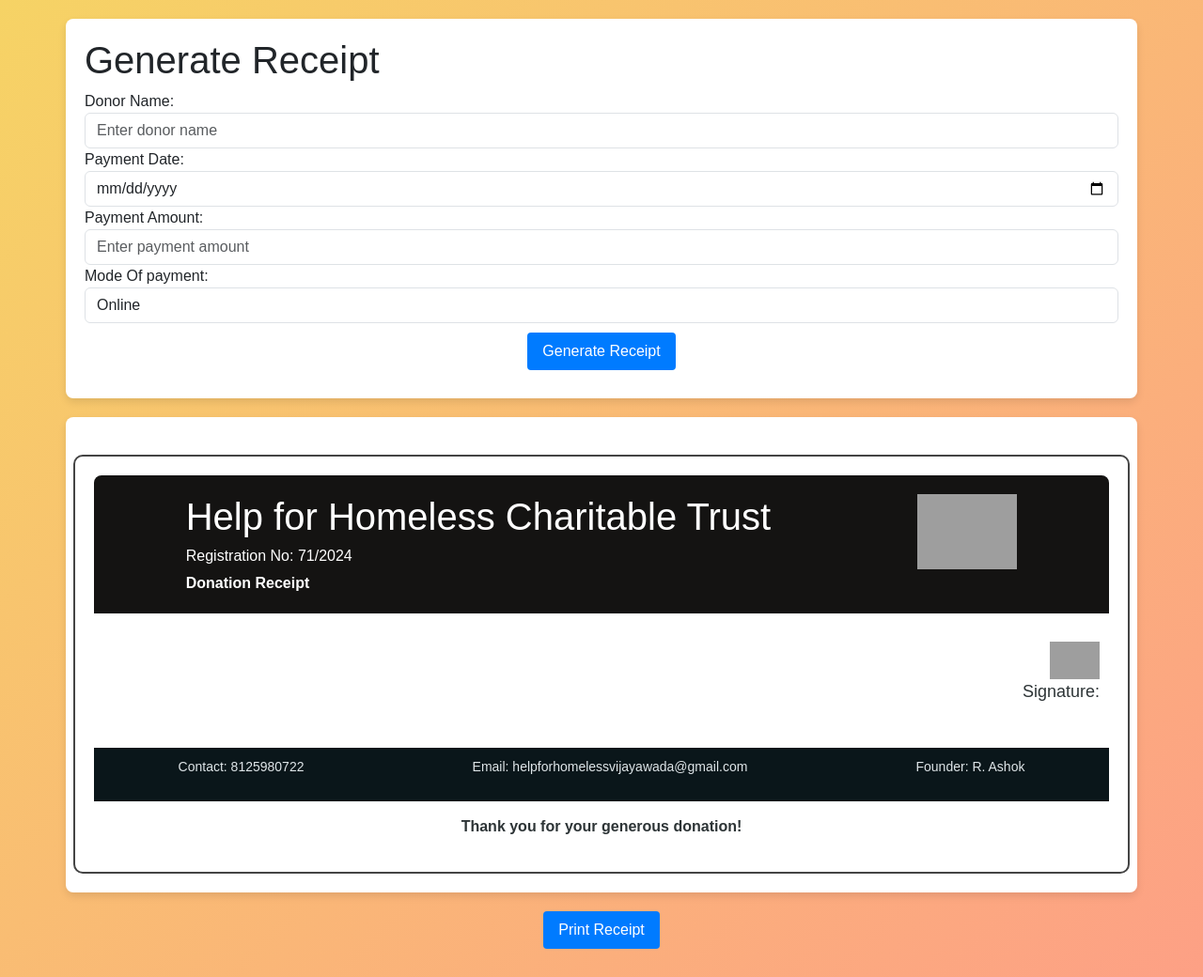
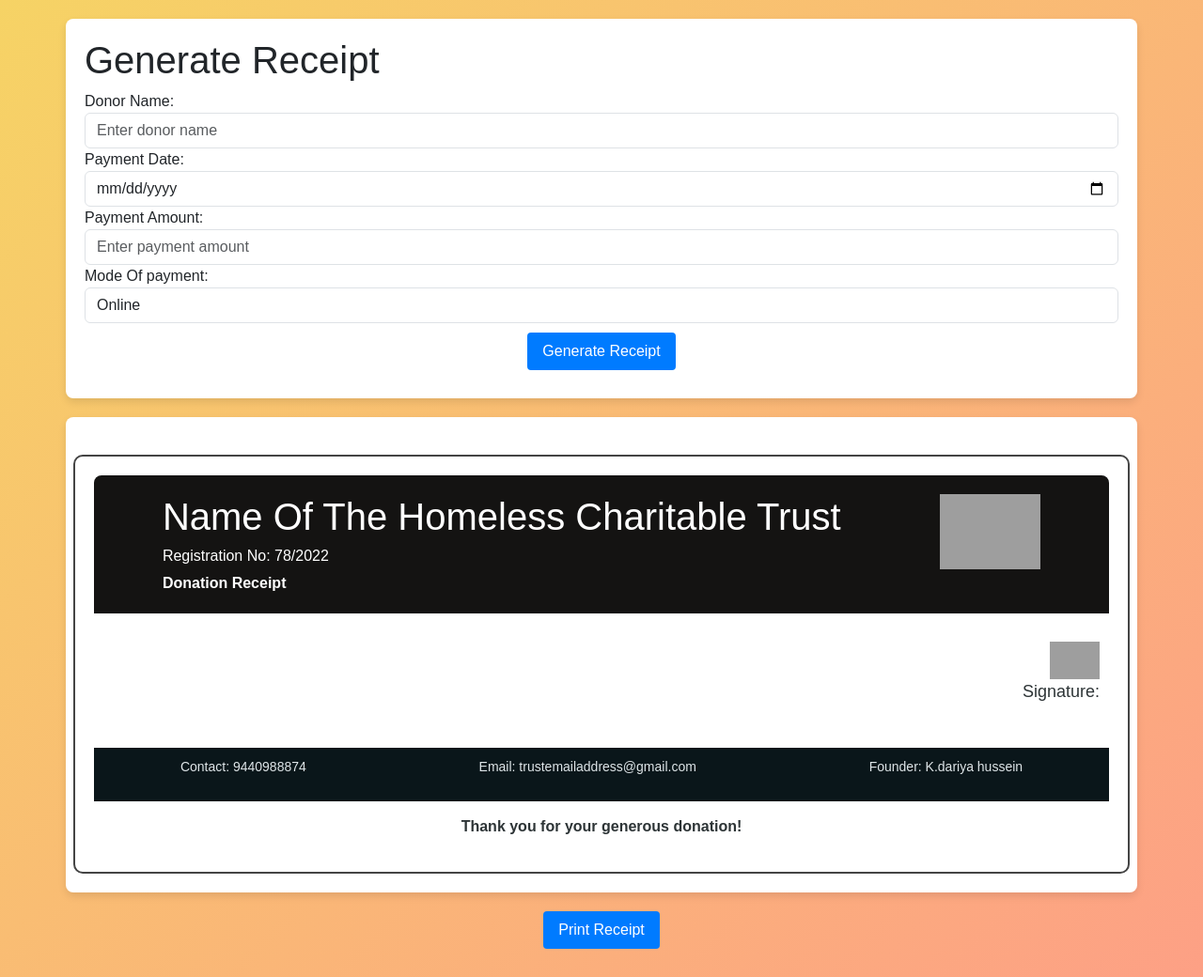
Before and after one commit to dariya-dot/receipt-genarater, a plain HTML site: page index.html in a window 1280 px wide. Shown: the whole page at 94% size. Drawn offline with nearby package versions, Linux system fonts and the light colour scheme; grey boxes are pictures that could not be loaded.

Commit message:
Update index.html

```diff
--- a/index.html
+++ b/index.html
@@ -198,8 +198,8 @@
                 <div class="header">
 
                     <div>
-                            <h1>Help for Homeless Charitable Trust</h1>
-                            <h6>Registration No: 71/2024</h6>
+                            <h1>Name Of The Homeless Charitable Trust</h1>
+                            <h6>Registration No: 78/2022</h6>
                             <strong>Donation Receipt</strong>
                     </div>
                     <div class=" ">
@@ -222,9 +222,9 @@
                 </div>
 
                 <div class="bottom">
-                    <div><p>Contact: 8125980722</p></div>
-                    <div><p>Email: helpforhomelessvijayawada@gmail.com</p></div>
-                    <div><p>Founder: R. Ashok</p></div>
+                    <div><p>Contact: 9440988874</p></div>
+                    <div><p>Email: trustemailaddress@gmail.com</p></div>
+                    <div><p>Founder: K.dariya hussein</p></div>
                 </div>
 
                 <div class="thank-you">
```
